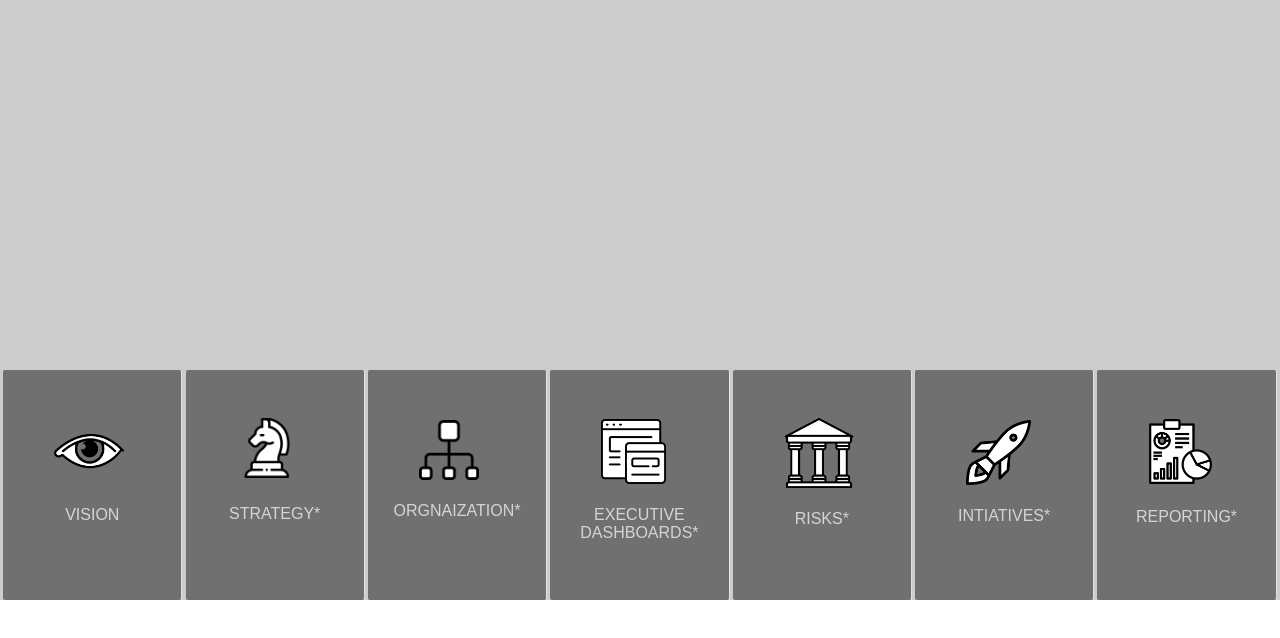
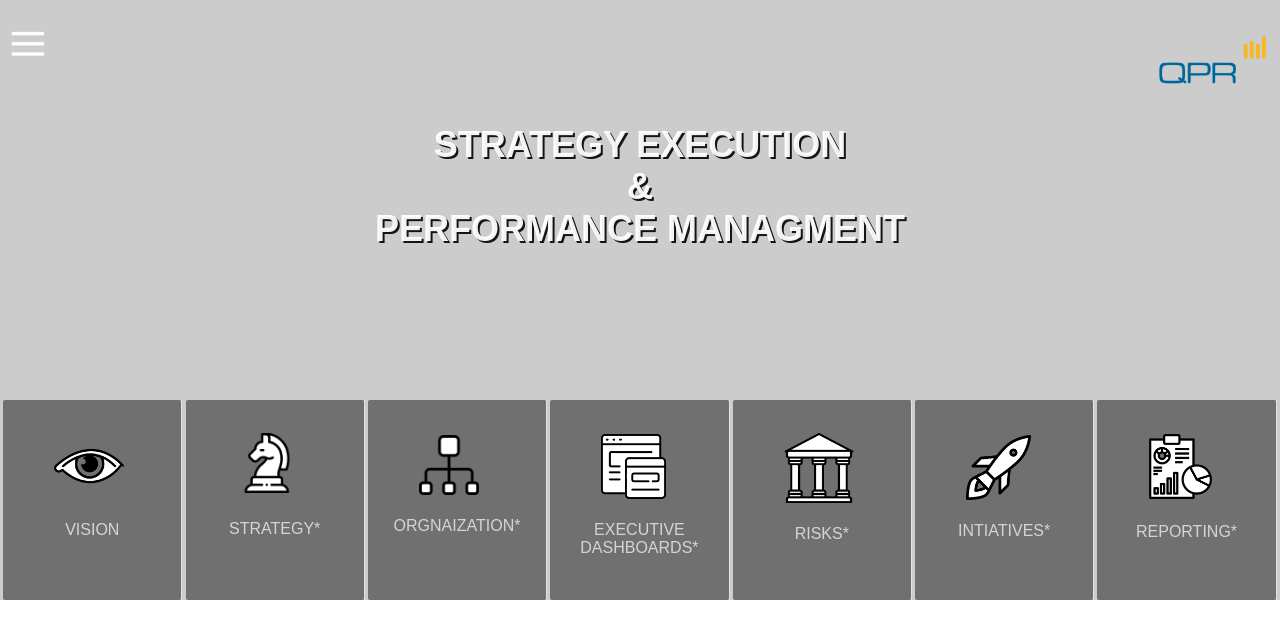
Before and after one commit to omorished/QPR-UI, a plain HTML site: page index.html in a window 1280 px wide. Drawn offline with Linux system fonts and the light colour scheme.

Commit message:
create side menu, add company logo, and text in the center

```diff
--- a/index.html
+++ b/index.html
@@ -7,28 +7,52 @@
   <link rel="stylesheet" href="style.css">
 </head>
 <body>
+  <!-- /* Bachground Image Webpage */ -->
+  <div id="div-body"> </div>
 
-  <div id="div-body"> </div>
+  <!-- Background Opacity -->
   <div id="div-opacity"> </div>
 
-  <div id="container">
-    <button class="btn"><span class="img" id="img-1"></span>
-      <span class="cat">VISION</span></button>
-    <button class="btn"><span class="img" id="img-2"></span>
-      <span class="cat">STRATEGY*</span></button>
-    <button class="btn"><span class="img" id="img-3"></span>
-      <span class="cat">ORGNAIZATION*</span></button>
-    <button class="btn"><span class="img" id="img-4"></span>
-      <span class="cat">EXECUTIVE DASHBOARDS*</span></button>
-    <button class="btn"><span class="img" id="img-5"></span>
-      <span class="cat">RISKS*</span></button>
-    <button class="btn"><span class="img" id="img-6"></span>
-      <span class="cat">INTIATIVES*</span></button>
-    <button class="btn"><span class="img" id="img-7"></span>
-      <span class="cat">REPORTING*</span></button>
+  <!-- Container Wrap all Buttons  -->
+    <div id="container">
+      <button class="category-btn"><span class="category-img" id="img-1"></span>
+        <span class="category-name">VISION</span></button>
+      <button class="category-btn"><span class="category-img" id="img-2"></span>
+        <span class="category-name">STRATEGY*</span></button>
+      <button class="category-btn"><span class="category-img" id="img-3"></span>
+        <span class="category-name">ORGNAIZATION*</span></button>
+      <button class="category-btn"><span class="category-img" id="img-4"></span>
+        <span class="category-name">EXECUTIVE DASHBOARDS*</span></button>
+      <button class="category-btn"><span class="category-img" id="img-5"></span>
+        <span class="category-name">RISKS*</span></button>
+      <button class="category-btn"><span class="category-img" id="img-6"></span>
+        <span class="category-name">INTIATIVES*</span></button>
+      <button class="category-btn"><span class="category-img" id="img-7"></span>
+        <span class="category-name">REPORTING*</span></button>
+    </div>
+
+<!-- Left Side Menu -->
+  <div id="side-menu">
+    <ul>
+      <li><a href="#">HOME</a></li>
+      <li><a href="#">STRATEGY</a></li>
+      <li><a href="#">ORGNAIZATION</a></li>
+      <li><a href="#">EXECUTIVE DASHBOARDS</a></li>
+      <li><a href="#">RISKS</a></li>
+      <li><a href="#">INTIATIVES</a></li>
+      <li><a href="#">REPORTING</a></li>
+    </ul>
+  </div>
+<!-- Side Menu Button -->
+  <div id="side-menu-btn" onclick="menuBtnClicked()"> </div>
+<!-- QPR Logo -->
+  <div id="qpr-logo"></div>
+<!-- Text That Center The Webpage -->
+  <div id="center-text">
+    <h1>STRATEGY EXECUTION <br> & <br> PERFORMANCE MANAGMENT</h1>
   </div>
 
-
+  <script src="./main.js"></script>
 
 </body>
 </html>
--- /dev/null
+++ b/main.js
@@ -0,0 +1,9 @@
+
+function menuBtnClicked() {
+  console.log('function clicked');
+  // Show/Hide Menu
+  document.getElementById('side-menu').classList.toggle('active')
+  //Fill/Unfill Side Menu Button
+  document.getElementById('side-menu-btn').classList.toggle('active');
+
+}
--- a/style.css
+++ b/style.css
@@ -1,52 +1,52 @@
 
 
  body {
-  font-family: Arial, Helvetica, sans-serif;
   z-index: 0;
+  font-family: sans-serif;
   position: relative;
   height: 600px;
   margin: 0px;
   padding: 0px;
 }
-
+/* Bachground Image Webpage */
 #div-body {
+  z-index: 1;
   position: absolute;
-  z-index: 1;
-  left: 0px;
   top: 0px;
   right: 0px;
   bottom: 0px;
+  left: 0px;
   width: 100%;
   height: 600px;
   background: url('./images/towers.jpg');
   background-attachment: fixed;
   background-size: cover;
 }
-
+/* Background Opacity (light gray) */
 #div-opacity {
   z-index: 2;
   position: absolute;
-  left: 0px;
   top: 0px;
   right: 0px;
   bottom: 0px;
+  left: 0px;
   width: 100%;
   height: 600px;
   background-color: black;
   opacity: 0.2;
 
 }
-
+/* Container Wrap all Buttons */
 #container {
-  z-index: 100;
+  /* 100 */
+  z-index: 3;
   position: absolute;
+  bottom: 0px;
   width: 100%;
-  height: 230px;
-  bottom: 0px;
-
+  height: 200px;
 }
 
-.btn {
+.category-btn {
   margin-left: 3.2px;
   box-sizing: border-box;
   position: relative;
@@ -61,21 +61,34 @@
 
 }
 
+.category-btn:hover {
+  cursor: pointer;
+  background-color: rgba(0, 0, 0, 0.65);
+
+}
+
 span {
   display: block;
   font-size: 16px;
   color: rgba(255, 255, 255, 0.7)
 }
 
-.img {
-  z-index: 200;
+.category-name {
+  margin-top: 20px;
+  margin-bottom: 30px;
+}
+
+
+.category-img {
+  /* 200 */
+  z-index: 4;
   background-position: center;
   margin-left: 45px;
   margin-top: 0px;
 
 
 }
-
+/* VISION */
 #img-1 {
   width: 70px;
   height: 70px;
@@ -83,7 +96,7 @@ span {
   margin-bottom: 10px;
   background-image: url('./images/eye.png');
 }
-
+/* STRATEGY */
 #img-2 {
   width: 60px;
   height: 60px;
@@ -91,7 +104,7 @@ span {
   margin-bottom: 27px;
   background-image: url('./images/chess.png');
 }
-
+/* ORGNAIZATION */
 #img-3 {
   width: 60px;
   height: 60px;
@@ -100,7 +113,7 @@ span {
   background-image: url('./images/hierarchy.png');
 
 }
-
+/* EXECUTIVE DASHBOARDS */
 #img-4 {
   margin-top: 20px;
   width: 65px;
@@ -111,7 +124,7 @@ span {
 
 
 }
-
+/* RISKS */
 #img-5 {
   margin-top: 5px;
   width: 70px;
@@ -120,7 +133,7 @@ span {
   margin-bottom: 22px;
   background-image: url('./images/pillars.png');
 }
-
+/* INTIATIVES */
 #img-6 {
   margin-top: 5px;
   width: 65px;
@@ -129,8 +142,7 @@ span {
   margin-bottom: 22px;
   background-image: url('./images/rocket.png');
 }
-
-
+/* REPORTING */
 #img-7 {
   margin-top: 5px;
   width: 65px;
@@ -141,22 +153,96 @@ span {
 }
 
 
-.cat {
+#side-menu {
+z-index: 100;
+position: fixed;
+top: 100px;
+width: 150px;
+height: 500px;
+left: -300px;
+transition: all 200ms linear;
+}
 
-  margin-top: 20px;
-  margin-bottom: 30px;
+/* show side menu */
+#side-menu.active {
+  left: 0px;
+}
+
+#side-menu ul {
+  /* 600 */
+  z-index: 100;
+  padding: 0px;
+  margin: 0px;
+  width: 300px;
+
 
 }
 
+#side-menu ul li {
+  list-style: none;
+  text-align: center;
+  background-color: white;
+}
 
-#span-2 {
-  background-image: url('./images/chess.png');
+#side-menu ul li a {
+  display: block;
+  text-decoration: none;
+  padding: 26.5px 40px;
+  color: rgba(0, 0, 0, 0.5);
+  font-size: 16px;
+  border-radius: 3px;
+}
 
+#side-menu ul li a:hover {
+  background-color: rgb(220, 220, 220);
+
+}
+/* Hamburger menu button */
+#side-menu-btn {
+  z-index: 100;
+  position: fixed;
+  top: 25px;
+  left: 5px;
+  width: 45px;
+  height: 40px;
+  background-image: url('./images/menu-btn.png');
+  background-size: 33px;
+  background-position: center;
+  background-repeat: no-repeat;
+
+}
+/* When Side Menu Button clicked (Active) */
+#side-menu-btn.active {
+  background-image: url('./images/menu-btn-filled.png');
+}
+
+#qpr-logo {
+  z-index: 100;
+  position: fixed;
+  top: 0px;
+  right: 10px;
+  width: 120px;
+  height: 120px;
+  margin: 0px;
+  padding: 0px;
+  background-image: url('./images/qpr-logo.png');
+  background-size: 150px;
+  background-position: center;
+  background-repeat: no-repeat;
 }
 
 
-.btn:hover {
+#center-text {
+  z-index: 4;
+  position: absolute;
+  top: 100px;
+  width: 100%;
+  margin: auto;
+}
 
-  background-color: rgba(0, 0, 0, 0.65);
-
+#center-text h1{
+  color: rgba(255, 255, 255, 0.95);
+  text-align: center;
+  text-shadow: 2px 2px rgba(0, 0, 0, 0.9);
+  font-size: 36px;
 }
```
Also changed, not shown: images/menu-btn-filled.png (added), images/menu-btn.png (added), images/qpr-logo.png (added).
